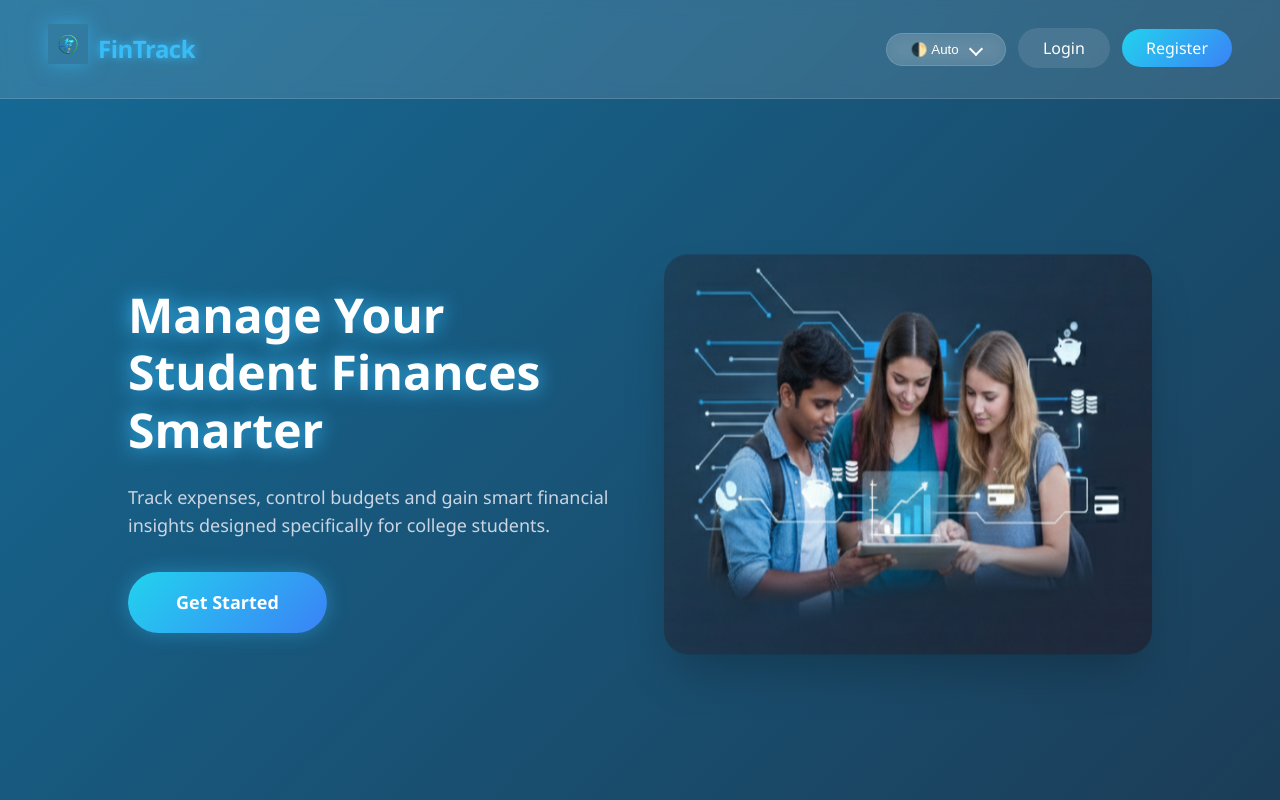
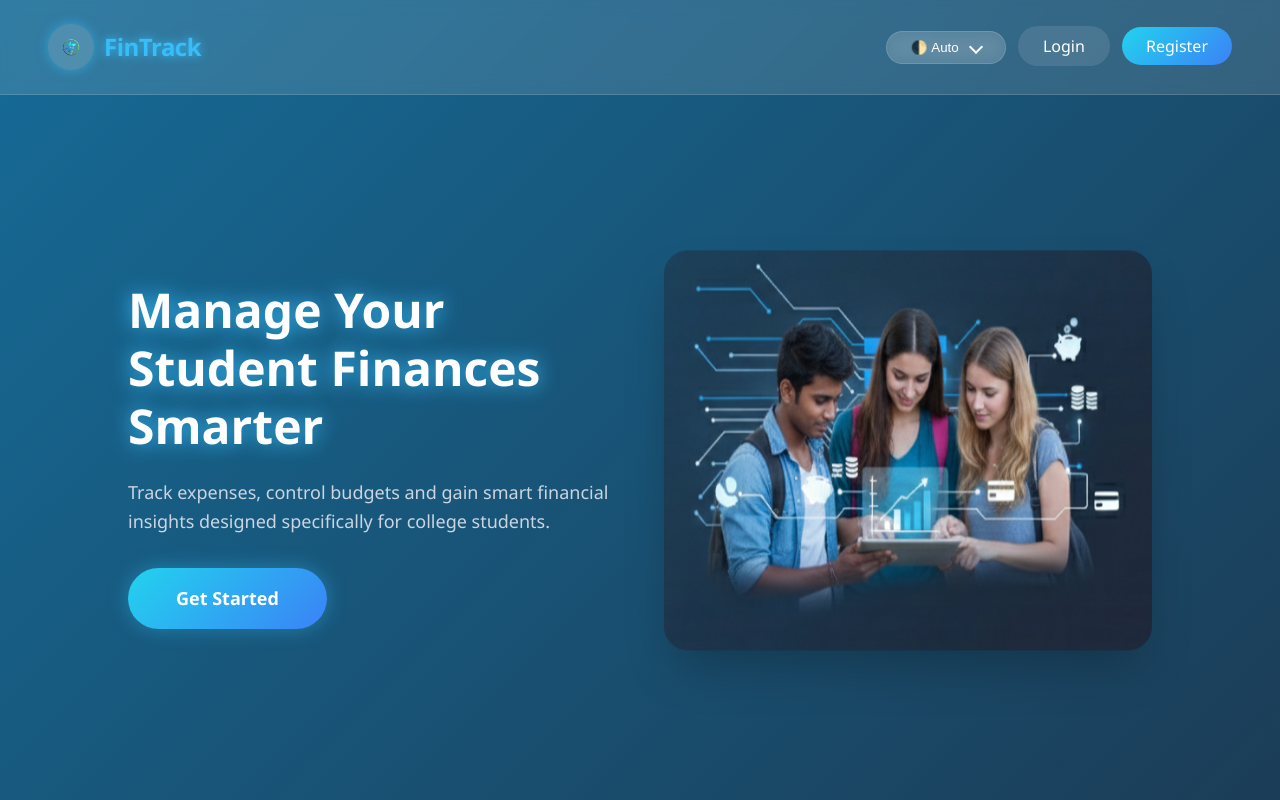
Before and after one commit to SaiSanathKumar-P/FinTracker, a website: page public/index.html in a window 1280 px wide. Shown: the top 800 px of the page. Drawn offline with Linux system fonts and the light colour scheme.

Commit message:
Update style.css

```diff
--- a/public/css/style.css
+++ b/public/css/style.css
@@ -2380,15 +2380,28 @@ footer a:hover {
 .github-btn img {
   filter: brightness(0) invert(1); /* Ensures the logo is white */
 }
+/* Logo Container Circle */
+.logo-circle {
+  width: 46px;
+  height: 46px;
+  border-radius: 50%;
+  background: rgba(255, 255, 255, 0.15);
+  display: flex;
+  align-items: center;
+  justify-content: center;
+  box-shadow: 0 0 12px rgba(56, 189, 248, 0.6);
+  overflow: hidden;
+}
+
+/* Logo Image */
 .logo-img {
-  width: 40px;
-  height: 40px;
+  width: 75%;
+  height: 75%;
   object-fit: contain;
-  transition: transform 0.5s ease;
-  transform-style: preserve-3d;
-  box-shadow: 0 0 20px rgba(56, 189, 248, 0.6);
-}
-
+  transition: transform 0.7s ease;
+}
+
+/* Rotate on hover */
 .logo:hover .logo-img {
-  transform: rotateY(180deg) rotateX(15deg);
-}
+  transform: rotate(360deg);
+}
```
